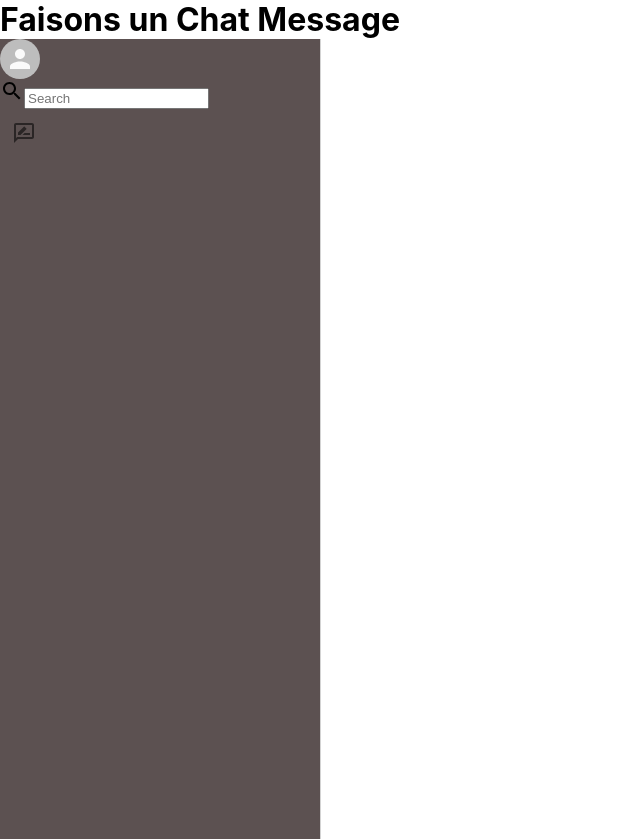
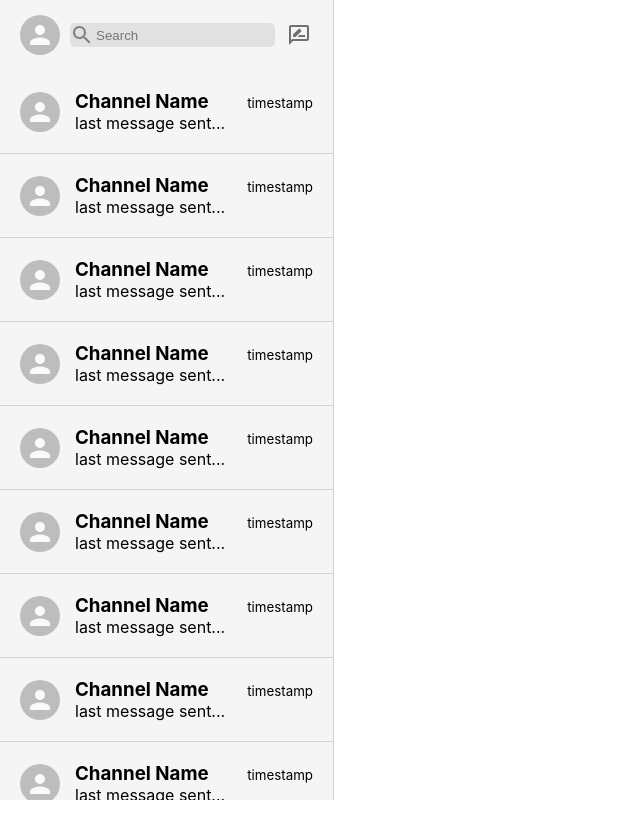
Before and after one commit to Guillaumegackel/Chat-message, a React (Create React App) app: page / in a window 1280 px wide. Shown: the whole page, without its empty margins (0-640 px from the left). After the commit the page ends 800 px from the top, so only its background shows below. Built offline with nearby package versions, Linux system fonts and the light colour scheme.

Commit message:
sidebar static

```diff
--- a/src/App.css
+++ b/src/App.css
@@ -1,3 +1,3 @@
-.app {
+.App {
 	display:flex;
 }
--- a/src/App.js
+++ b/src/App.js
@@ -5,7 +5,6 @@ import Imessage from './Imessage';
 function App() {
   return (
     <div className="App">
-      <h1>Faisons un Chat Message</h1>
       <Imessage />
     </div>
   );
--- a/src/Sidebar.css
+++ b/src/Sidebar.css
@@ -1,8 +1,52 @@
 .sidebar {
-	max-width: 25%;
+	flex:0.35;
 	height: 100vh;
 	display: flex;
 	flex-direction: column;
-	background-color: rgb(92, 81, 81);
-	border-right: 1px solid lightgrey;
+	background-color: #f5f5f5;
+	border-right: 1px solid lightgray;
 }
+
+.sidebar_header{
+	display: flex;
+	align-items: center;
+	padding: 10px;
+	height: 50px;
+}
+
+.sidebar_avatar{
+	cursor: pointer;
+	margin: 10px;
+}
+
+.sidebar_input{
+	display: flex;
+	align-items: center;
+	justify-content: center;
+	flex: 1;
+	background-color: #e1e1e1;
+	color: gray;
+	border-radius: 5px;
+}
+
+.sidebar_input > input {
+border: none;
+background: transparent;
+outline-width:0;
+;
+}
+
+.sidebar_chats{
+	overflow: scroll;
+	overflow-x: hidden;
+	-ms-overflow-style: none;
+	scrollbar-width: none;
+
+}
+
+
+.sidebar_chats::-webkit-scrollbar{
+display: none;
+
+
+}
--- a/src/Sidebar.js
+++ b/src/Sidebar.js
@@ -1,14 +1,15 @@
 import { Avatar, IconButton } from "@material-ui/core";
 import React from "react";
-import './Sidebar.css';
+import "./Sidebar.css";
 import SearchIcon from "@material-ui/icons/Search";
 import RateReviewOutlinedIcon from "@material-ui/icons/RateReviewOutlined";
+import SidebarChat from "./SidebarChat";
 
 function Sidebar() {
   return (
     <div className="sidebar">
       <div className="sidebar_header">
-        <Avatar />
+        <Avatar className="sidebar_avatar" />
         <div className="sidebar_input">
           <SearchIcon />
           <input placeholder="Search" />
@@ -19,7 +20,31 @@ function Sidebar() {
         </IconButton>
       </div>
 
-      <div className="sidebar_chats"></div>
+      <div className="sidebar_chats">
+        <SidebarChat />
+        <SidebarChat />
+        <SidebarChat />
+        <SidebarChat />
+        <SidebarChat />
+        <SidebarChat />
+        <SidebarChat />
+        <SidebarChat />
+        <SidebarChat />
+        <SidebarChat />
+        <SidebarChat />
+        <SidebarChat />
+        <SidebarChat />
+        <SidebarChat />
+        <SidebarChat />
+        <SidebarChat />
+        <SidebarChat />
+        <SidebarChat />
+        <SidebarChat />
+        <SidebarChat />
+        <SidebarChat />
+        <SidebarChat />
+        <SidebarChat />
+      </div>
     </div>
   );
 }
--- /dev/null
+++ b/src/SidebarChat.css
@@ -0,0 +1,25 @@
+.sidebarChat{
+	display: flex;
+	align-items: center;
+	padding: 20px;
+	border-bottom: 1px solid lightgrey;
+	cursor: pointer;
+
+}
+
+.sidebarChat:hover{
+	background-color: rgb(68, 117, 223);
+	color: white
+}
+
+.sidebar_info {
+	margin-left: 15px;
+	position: relative;
+	width: 100%;
+}
+
+.sidebar_info>small{
+	position: absolute;
+	top: 5px;
+	right: 0;
+}
--- /dev/null
+++ b/src/SidebarChat.js
@@ -0,0 +1,18 @@
+import React from 'react';
+import { Avatar, IconButton } from "@material-ui/core";
+import './SidebarChat.css';
+
+function SidebarChat() {
+  return (
+	<div className='sidebarChat'>
+		<Avatar/>
+		<div className="sidebar_info">
+			<h3>Channel Name</h3>
+			<p>last message sent...</p>
+			<small>timestamp</small>
+			</div>
+		</div>
+  )
+}
+
+export default SidebarChat
```
